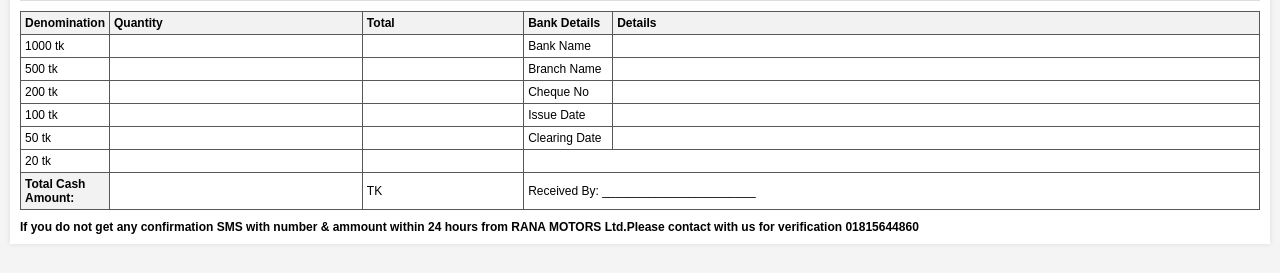
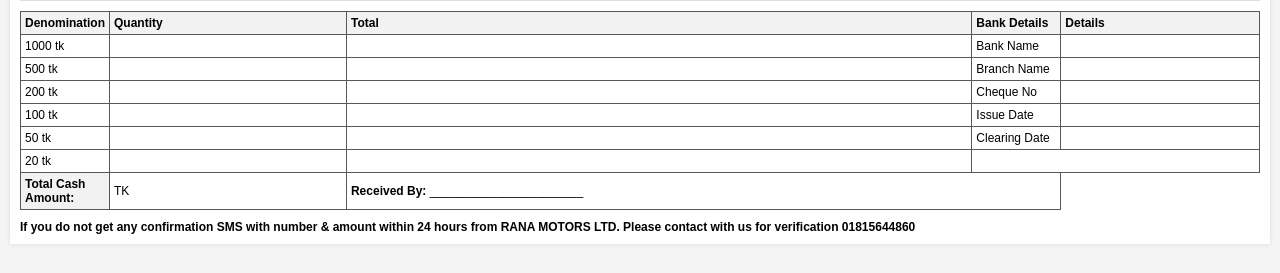
Before and after one commit to shamimkhaled/rana-motors-uttara, a Django app: template core/templates/core/billreport.html in a window 1280 px wide. Shown: the part 273-546 px from the top of the page. Run offline with Django 4.2, Linux system fonts and the light colour scheme; the template is opened without the code that fills it, so the values that code supplies are empty.

Commit message:
bill updated

```diff
--- a/core/templates/core/billreport.html
+++ b/core/templates/core/billreport.html
@@ -139,23 +139,23 @@
         <div class="details-box">
             <table class="details-table">
                 <tr>
-                    <th class="w-32">Invoice No.</th>
+                    <th class="w-24">Invoice No.</th>
                     <td>{{ bills.datetime | date:"dmy-gi" }}</td>
                 </tr>
                 <tr>
-                    <th class="w-32">Client Name:</th>
+                    <th class="w-24">Client Name:</th>
                     <td>{{ bills.order.name }} {{ bills.customer.name }} | ID: {{ bills.customer.id }}</td>
                 </tr>
                 <tr>
-                    <th class="w-32">Address:</th>
+                    <th class="w-24">Address:</th>
                     <td>{{ bills.order.address }} {{ bills.customer.address }}</td>
                 </tr>
                 <tr>
-                    <th class="w-32">Mobile No:</th>
+                    <th class="w-24">Mobile No:</th>
                     <td>{{ bills.order.Phone }} {{ bills.customer.Phone }}</td>
                 </tr>
                 <tr>
-                    <th class="w-32">In Words:</th>
+                    <th class="w-24">In Words:</th>
                     <td>{{ text|title }} Only</td>
                 </tr>
             </table>
@@ -218,10 +218,10 @@
           </tbody>
           <tfoot>
             <tr>
-              <th class="w-32">Total Cash Amount:</th>
-              <td></td>
+              <th class="w-24">Total Cash Amount:</th>
+              <!-- <td></td> -->
               <td >{{bills.ammount}} TK</td>
-              <td colspan="2">Received By: _______________________</td>
+              <td colspan="2"> <strong>Received By: </strong> _______________________</td>
             </tr>
 
             <!-- <tr>
@@ -232,8 +232,8 @@
 
 
         <div class="message">
-            If you do not get any confirmation SMS with number & ammount within 24 hours from RANA MOTORS Ltd.Please
-            contact with us for verification 01815644860
+            If you do not get any confirmation SMS with number & amount within 24 hours from RANA MOTORS LTD. Please
+            contact with us for verification <span class="text-xl font-bold">01815644860</span>
         </div>
     </div>
 </body>
```
